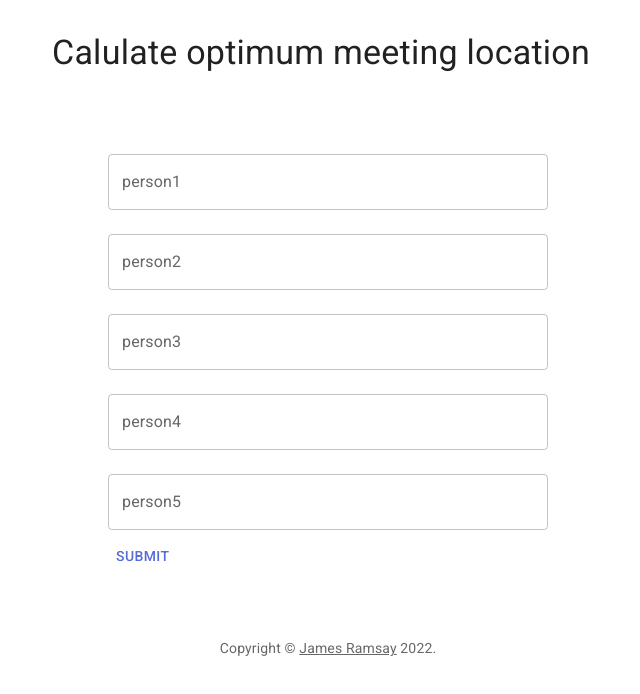
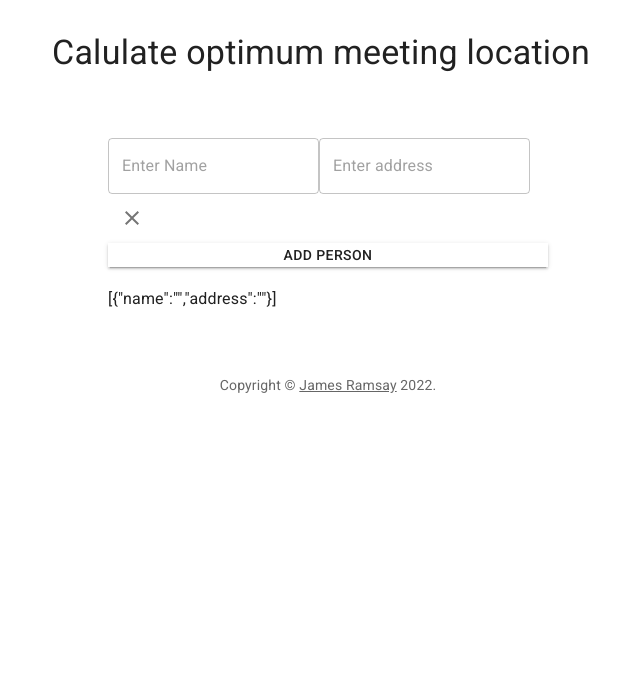
Before and after one commit to jamesramsay100/meet-location, a React (Create React App) app: page / in a window 1280 px wide. Shown: the top 694 px of the page, without its empty margins (312-952 px from the left). Built offline with nearby package versions, Linux system fonts and the light colour scheme.

Commit message:
add remove user inputs

```diff
--- a/package.json
+++ b/package.json
@@ -11,6 +11,8 @@
   "dependencies": {
     "@emotion/react": "latest",
     "@emotion/styled": "latest",
+    "@material-ui/core": "^4.12.3",
+    "@mui/icons-material": "^5.2.5",
     "@mui/material": "latest",
     "react": "latest",
     "react-dom": "latest",
--- a/src/components/Engine.js
+++ b/src/components/Engine.js
@@ -7,6 +7,8 @@ import Link from '@mui/material/Link';
 import Grid from '@mui/material/Grid';
 import Input from '@mui/material/Input';
 import { TextField, Button } from '@mui/material';
+import IconButton from "@material-ui/core/IconButton";
+import ClearIcon from '@mui/icons-material/Clear';
 
 const n_person = 3;
 const initialValues = {};
@@ -19,12 +21,26 @@ persons.forEach(person => {
 
 export default function Engine() {
 
-    const [values, setValues] = useState(initialValues);
+    const [inputList, setInputList] = useState([{ name: "", address: "" }]);
 
-    const handleInputChange = (e) => {
-        const { name, value } = e.target;
-        setValues({ ...values, [name]: value });
-        console.log(values);
+    // handle input change
+    const handleInputChange = (e, index) => {
+      const { name, value } = e.target;
+      const list = [...inputList];
+      list[index][name] = value;
+      setInputList(list);
+    };
+
+    // handle click event of the Remove button
+    const handleRemoveClick = index => {
+        const list = [...inputList];
+        list.splice(index, 1);
+        setInputList(list);
+    };
+
+    // handle click event of the Add button
+    const handleAddClick = () => {
+        setInputList([...inputList, { name: "", address: "" }]);
     };
 
     const handleSubmit = (e) => {
@@ -33,31 +49,35 @@ export default function Engine() {
     };
 
     return(
-        <Container maxWidth="sm" spacing={24}>
+        <Container maxWidth="md" spacing={24}>
             <Box sx={{ my: 4, p:4}}>
-                <form>
-                    {persons.map((person, i) => {
-                        return <TextField
-                        key={i}
-                        id={person}
-                        name={person}
-                        label={person}
-                        value={values[person]}
-                        onChange={handleInputChange}
-                        margin="normal"
-                        fullWidth
-                        />
-                    })}
-                    <Button
-                        type="submit"
-                        onClick={handleSubmit}
-                    >Submit</Button>
-                </form>
+
+                {inputList.map((x, i) => {
+                    return (
+                        <div className="box">
+                            <TextField
+                                name="name"
+                                placeholder="Enter Name"
+                                value={x.name}
+                                onChange={e => handleInputChange(e, i)}
+                            />
+                            <TextField
+                                className="ml10"
+                                name="address"
+                                placeholder="Enter address"
+                                value={x.address}
+                                onChange={e => handleInputChange(e, i)}
+                            />
+                            <IconButton>
+                                <ClearIcon onClick={() => handleRemoveClick(i)} />
+                            </IconButton>
+                        </div>
+                    );
+                })}
+                <Button fullWidth variant='contained' onClick={handleAddClick}>Add person</Button>
+                <div style={{ marginTop: 20 }}>{JSON.stringify(inputList)}</div>
             </Box>
         </Container>
     );
-    <Box sx={{ my: 4 }}>
-
-    </Box>
 
 };
```
Also changed, not shown: 1 other file (tests, documents, lock files or other folders).
